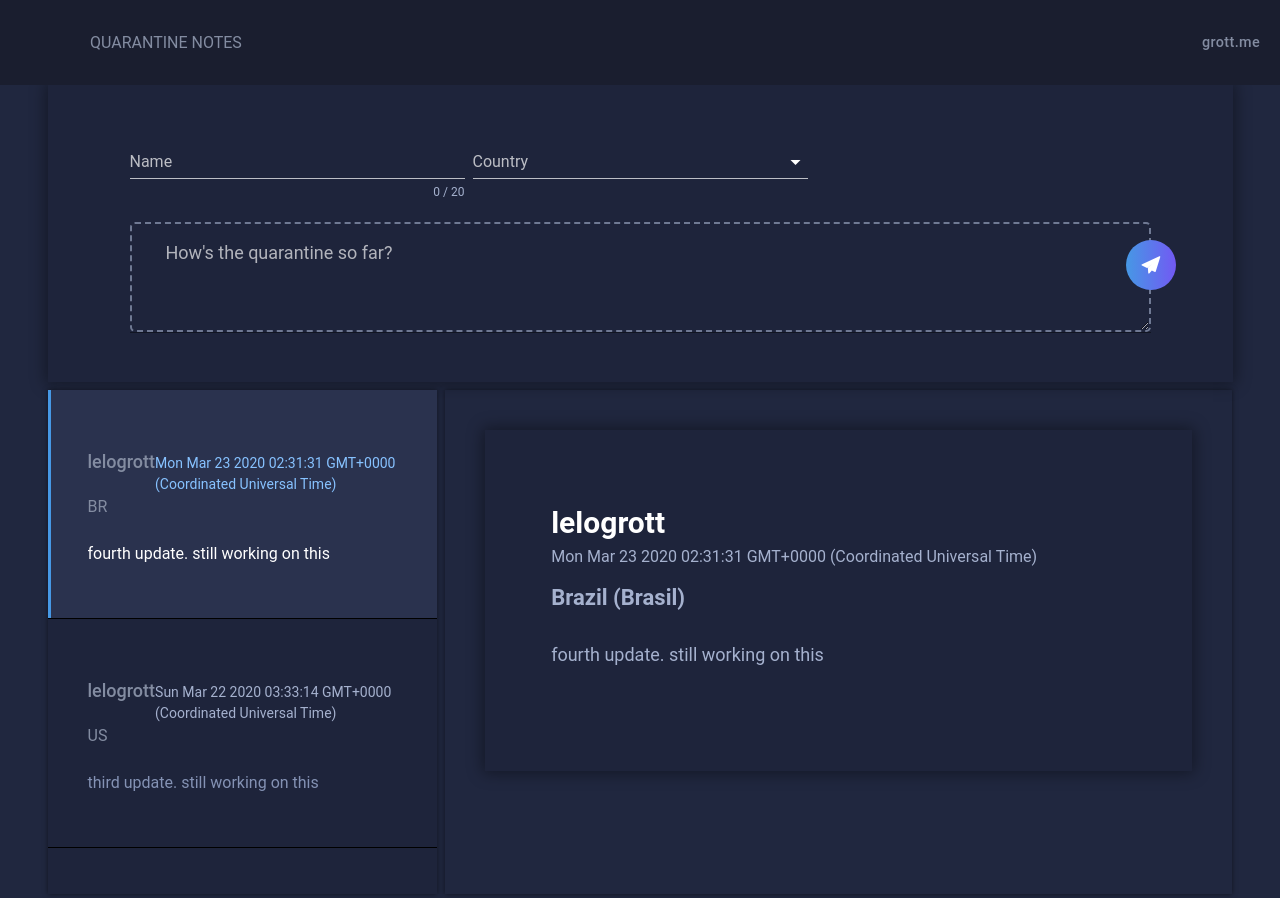
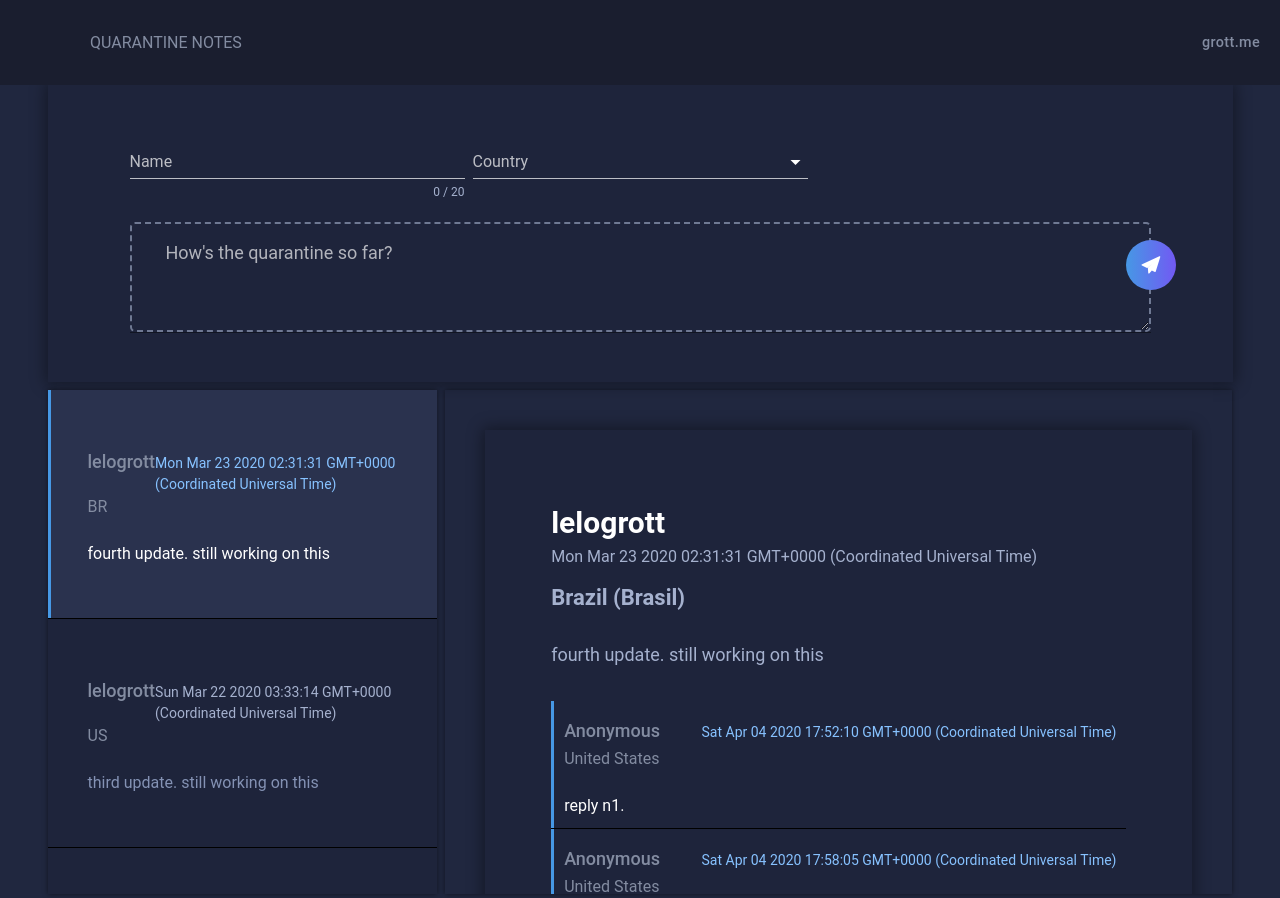
Before and after one commit to lelogrott/quarantinenotes, a Vue app in the folder vuemail-dark/: page /#/ in a window 1280 px wide. Built offline with nearby package versions, Linux system fonts and the light colour scheme.

Commit message:
added new enpoint and UI support for adding and visualizing note replies

```diff
--- a/vuemail-dark/src/components/material/ComposeNote.vue
+++ b/vuemail-dark/src/components/material/ComposeNote.vue
@@ -33,7 +33,7 @@
                 :rules="noteRules"
                 required
                 id="mail-comment"
-                placeholder="How's the quarantine so far?"
+                :placeholder="options.placeholder"
               ></v-textarea>
               <button
                 :disabled="!valid"
@@ -73,11 +73,34 @@
         countries: this.$store.state.countriesData.countriesInfo
       }
     },
+    props: {
+      options: {
+        type: Object,
+        default: () => {
+          return {
+            placeholder: "How's the quarantine so far?",
+            noteId: undefined
+          }
+        }
+      },
+      messageType: {
+        type: String,
+        default: () => { return "Note" }
+      }
+    },
     methods: {
+      isReply() {
+        return this.messageType === "NoteReply";
+      },
       async handleSubmit() {
         if (this.$refs.form.validate()) {
-          var response = await NotesRepository.createNote(this.note);
-          EventBus.$emit('note-added', response)
+          if (this.isReply()) {
+            var response = await NotesRepository.addNoteReply(this.note);
+            EventBus.$emit('reply-added', response);
+          } else {
+            var response = await NotesRepository.createNote(this.note);
+            EventBus.$emit('note-added', response)
+          }
         }
       }
     }
--- a/vuemail-dark/src/components/material/NoteDetails.vue
+++ b/vuemail-dark/src/components/material/NoteDetails.vue
@@ -16,11 +16,41 @@
         {{noteDetailsData.content}}
       </p>
     </div>
+
+
+    <div class="card-left-side-ui-design">
+      <div class="card-index active" v-for="(item,i) in this.noteDetailsData.replies" :key="i">
+        <div class="card-info">
+          <div class="card-head">
+            <h3><a>{{item.author}}</a></h3>
+            <div class="card-date">{{new Date(item.createdAt) | moment("MMM Do h:mmA") }}</div>
+          </div>
+          <a>{{getCountry(item.country)}}</a>
+          <div class="card-para">
+            {{item.content}}
+          </div>
+        </div>
+      </div>
+    </div>
+
+    <compose-note
+      :key='composeReplyKey'
+      :options="this.replyOptions"
+    />
+
   </div>
 </template>
 
 <script>
+  import EventBus from './../../eventBus.js'
+
   export default {
+    data() {
+      return {
+        composeReplyKey: 0,
+        replyOptions: {}
+      }
+    },
     props: {
       noteDetailsData: {
         type : Object,
@@ -28,9 +58,22 @@
       }
     },
     mounted(){
+      var vm = this;
       this.scrollToTop();
+      this.replyOptions = {
+        noteId: this.noteDetailsData.noteId,
+        placeholder: 'What do you think about it?'
+      };
+
+      EventBus.$on('reply-added', function (reply) {
+        vm.insertReply(reply.data);
+        vm.composeReplyKey += 1;
+      });
     },
     methods: {
+      insertReply(reply) {
+        this.this.noteDetailsData.replies.push(reply);
+      },
       scrollToTop() {
         $('.scroll-top').on('click',function(){
             $('html, body').animate({
--- a/vuemail-dark/src/repositories/notesRepository.js
+++ b/vuemail-dark/src/repositories/notesRepository.js
@@ -13,5 +13,8 @@ export default {
   },
   deleteNote(noteId, password) {
     return Repository.delete(`${resource}/${noteId}?pwd=${password}`);
+  },
+  addNoteReply(noteId, payload) {
+    return Repository.put(`${resource}/${noteId}`, { reply: payload })
   }
 }
--- a/vuemail-dark/src/store/modules/notesdata.js
+++ b/vuemail-dark/src/store/modules/notesdata.js
@@ -7,7 +7,23 @@ export default {
         content: "fourth update. still working on this",
         country: "BR",
         createdAt: "Sun, 23 Mar 2020 02:31:31 +0000",
-        noteId: "83fb02bbb5f84c22a4f3eba048cbdfac"
+        noteId: "83fb02bbb5f84c22a4f3eba048cbdfac",
+        replies: [
+          {
+            author: "Anonymous",
+            content: "reply n1.",
+            country: "US",
+            createdAt: "Sat, 04 Apr 2020 17:52:10 +0000",
+            noteId: "188c50b20e404578ae8d1bb18350bf5a"
+          },
+          {
+            author: "Anonymous",
+            content: "reply n2.",
+            country: "US",
+            createdAt: "Sat, 04 Apr 2020 17:58:05 +0000",
+            noteId: "a2dc4cfb0f6f42a49769732d187c7422"
+          }
+        ]
       },
       {
         author: "lelogrott",
--- a/vuemail-dark/src/styles/components-style/_notedetailscard.scss
+++ b/vuemail-dark/src/styles/components-style/_notedetailscard.scss
@@ -80,7 +80,6 @@
 
   .comment {
     position: relative;
-    margin-top: 47px;
     height: 110px;
 
   }
@@ -111,4 +110,35 @@
     cursor: pointer;
   }
 
+  .compose-note {
+    padding: 0;
+    margin-top: 10px;
+    -webkit-box-shadow: none;
+    box-shadow: none;
+
+    .container {
+      padding: 0;
+    }
+  }
+
+  .card-left-side-ui-design {
+    height: auto;
+    -webkit-box-shadow: none;
+    box-shadow: none;
+
+    .card-index {
+      &:last-child {
+        border: none;
+      }
+
+      &.active {
+        background: #1e243b !important;
+        padding: 10px 10px 10px 13px;
+      }
+      .card-info {
+        margin: 0;
+      }
+    }
+  }
+
  }
```
Also changed, not shown: 2 other files (tests, documents, lock files or other folders).
